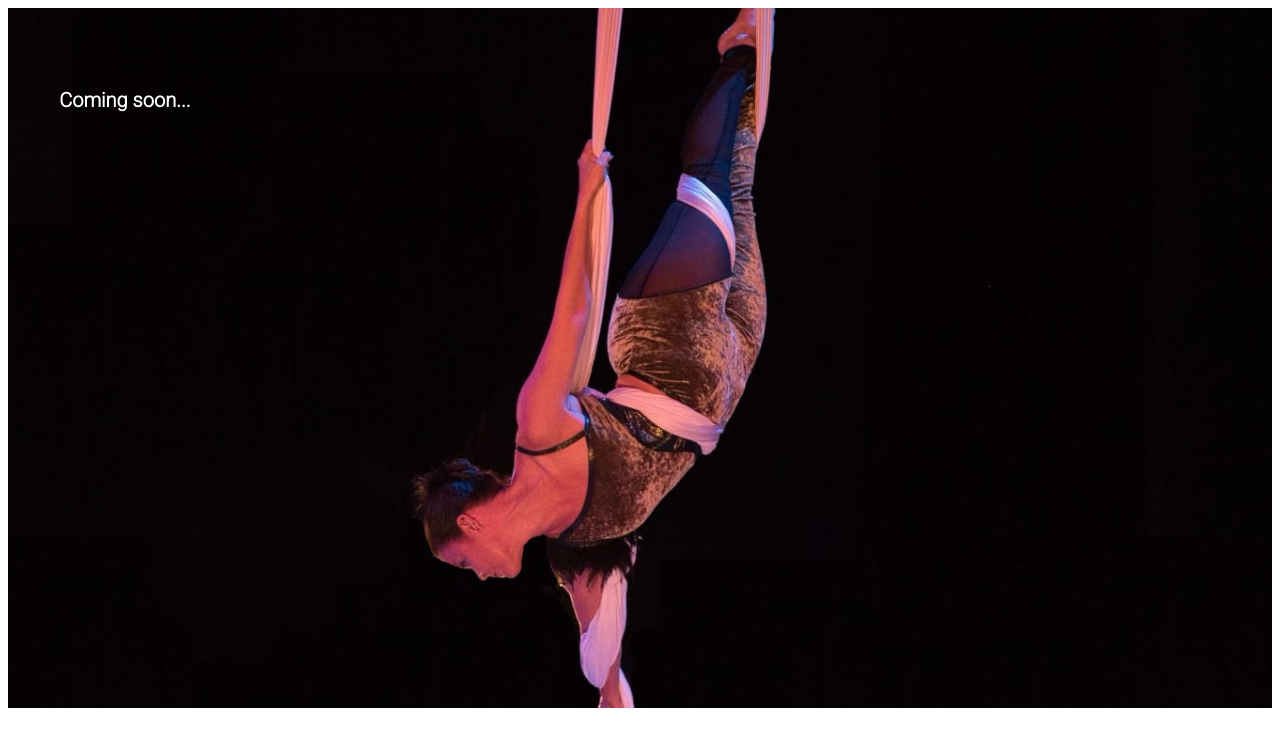
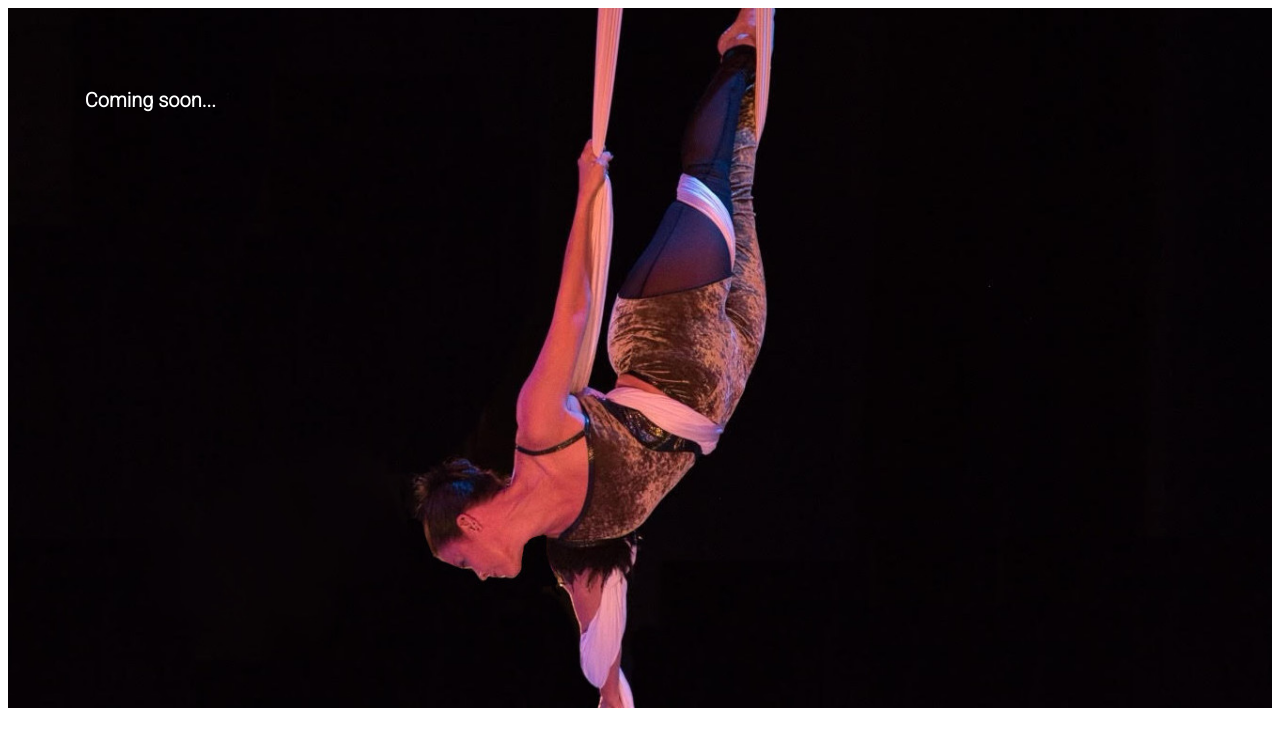
Before and after one commit to fkaltman/island_aerial_danceworks, a plain HTML site: page index.html in a window 1280 px wide. Drawn offline with Linux system fonts and the light colour scheme.

Commit message:
osx ketchain check

```diff
--- a/main.css
+++ b/main.css
@@ -4,7 +4,7 @@
   font-family: 'Roboto', sans-serif;
   color: #fff;
   font-size: 1.25em;
-  margin-left: 4vw;
+  margin-left: 6vw;
 }
 
 
```
Also changed, not shown: index.html (+0 -1 lines).
